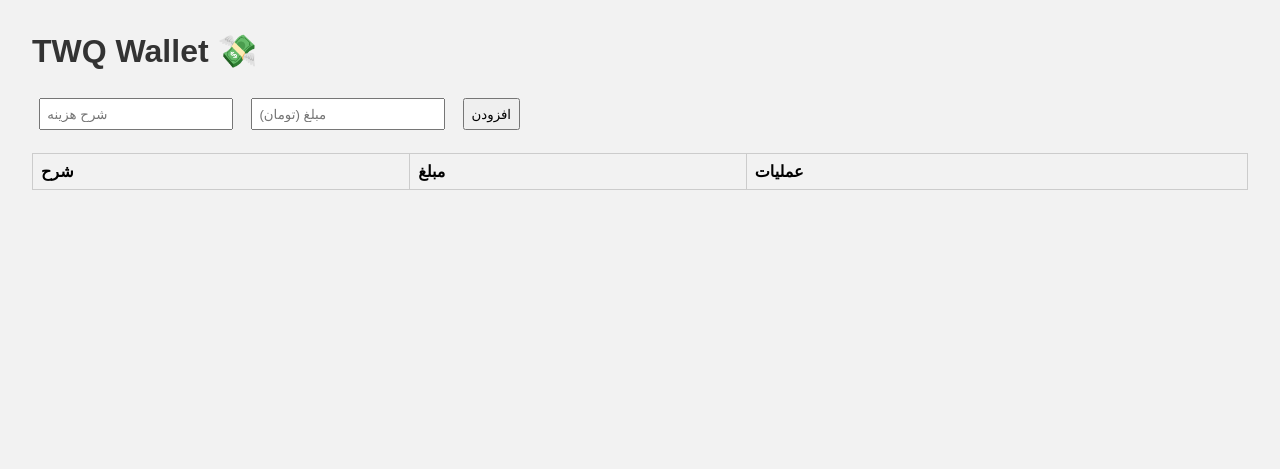
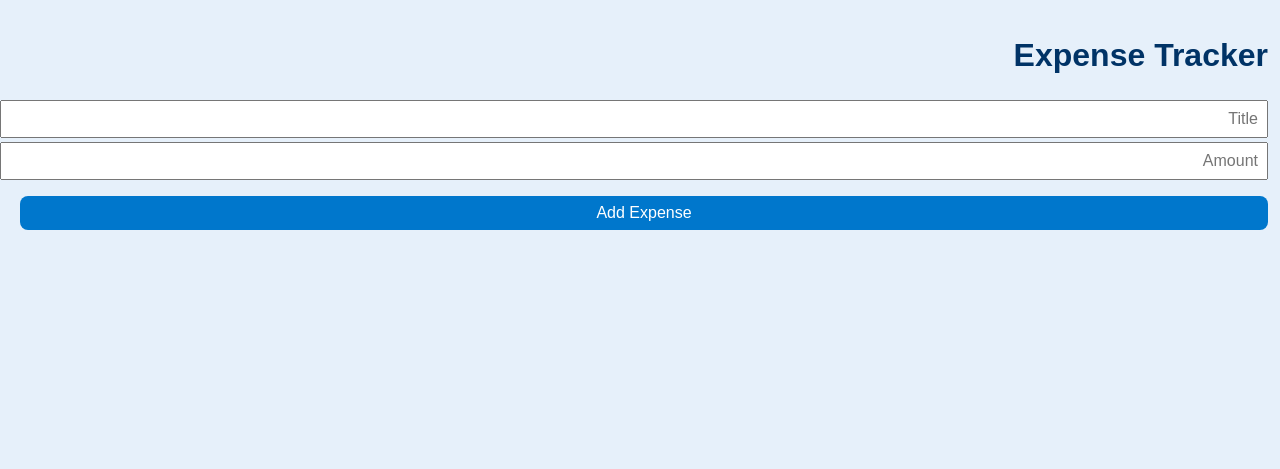
Before and after one commit to twqsadat55/twq_wallet55, a plain HTML site: page index.html in a window 1280 px wide. Drawn offline with Linux system fonts and the light colour scheme.

Commit message:
Update index.html

```diff
--- a/index.html
+++ b/index.html
@@ -1,96 +1,26 @@
-
 <!DOCTYPE html>
 <html lang="en">
 <head>
   <meta charset="UTF-8" />
   <meta name="viewport" content="width=device-width, initial-scale=1.0"/>
-  <title>TWQ Wallet</title>
-  <style>
-    body {
-      font-family: Arial, sans-serif;
-      margin: 2em;
-      background: #f2f2f2;
-    }
-    h1 {
-      color: #333;
-    }
-    form input, form button {
-      margin: 0.5em;
-      padding: 0.5em;
-    }
-    table {
-      width: 100%;
-      border-collapse: collapse;
-      margin-top: 1em;
-    }
-    table, th, td {
-      border: 1px solid #ccc;
-    }
-    th, td {
-      padding: 0.5em;
-      text-align: left;
-    }
-  </style>
+  <title>Expense Tracker</title>
+  <link rel="stylesheet" href="style.css" />
 </head>
 <body>
-  <h1>TWQ Wallet 💸</h1>
+  <div class="container">
+    <h1>Expense Tracker</h1>
+    <form id="expense-form">
+      <input type="text" id="expense-title" placeholder="Title" required />
+      <input type="number" id="expense-amount" placeholder="Amount" required />
+      <button type="submit">Add Expense</button>
+    </form>
 
-  <form id="expense-form">
-    <input type="text" id="description" placeholder="شرح هزینه" required />
-    <input type="number" id="amount" placeholder="مبلغ (تومان)" required />
-    <button type="submit">افزودن</button>
-  </form>
+    <ul id="expense-list"></ul>
 
-  <table>
-    <thead>
-      <tr>
-        <th>شرح</th>
-        <th>مبلغ</th>
-        <th>عملیات</th>
-      </tr>
-    </thead>
-    <tbody id="expense-list">
-    </tbody>
-  </table>
+    <canvas id="expense-chart" width="400" height="200"></canvas>
+  </div>
 
-  <script>
-    const form = document.getElementById('expense-form');
-    const list = document.getElementById('expense-list');
-
-    let expenses = JSON.parse(localStorage.getItem('expenses')) || [];
-
-    function renderExpenses() {
-      list.innerHTML = '';
-      expenses.forEach((exp, index) => {
-        const row = document.createElement('tr');
-        row.innerHTML = `
-          <td>${exp.description}</td>
-          <td>${exp.amount.toLocaleString()} تومان</td>
-          <td><button onclick="deleteExpense(${index})">حذف</button></td>
-        `;
-        list.appendChild(row);
-      });
-    }
-
-    function deleteExpense(index) {
-      expenses.splice(index, 1);
-      localStorage.setItem('expenses', JSON.stringify(expenses));
-      renderExpenses();
-    }
-
-    form.addEventListener('submit', (e) => {
-      e.preventDefault();
-      const desc = document.getElementById('description').value.trim();
-      const amount = parseInt(document.getElementById('amount').value);
-      if (desc && amount) {
-        expenses.push({ description: desc, amount });
-        localStorage.setItem('expenses', JSON.stringify(expenses));
-        form.reset();
-        renderExpenses();
-      }
-    });
-
-    renderExpenses();
-  </script>
+  <script src="chart.min.js"></script>
+  <script src="app.js"></script>
 </body>
 </html>
```
